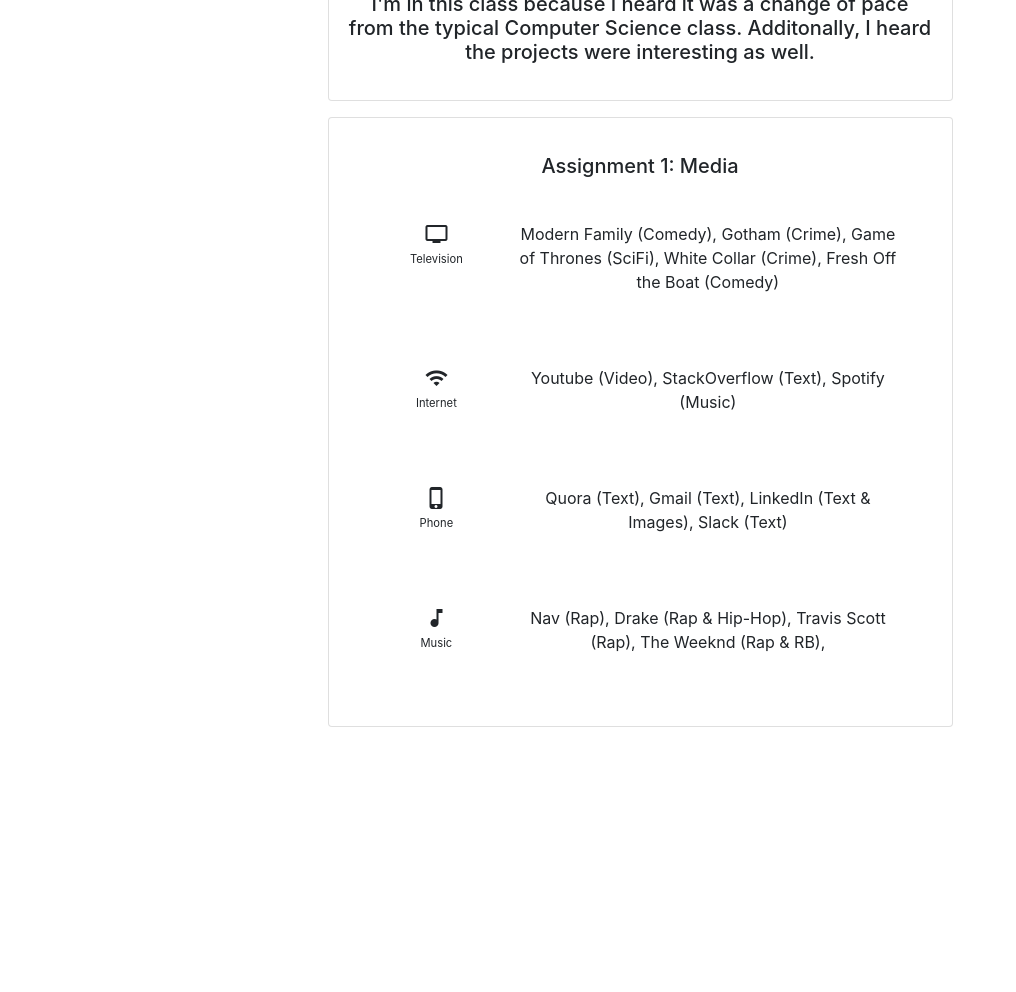
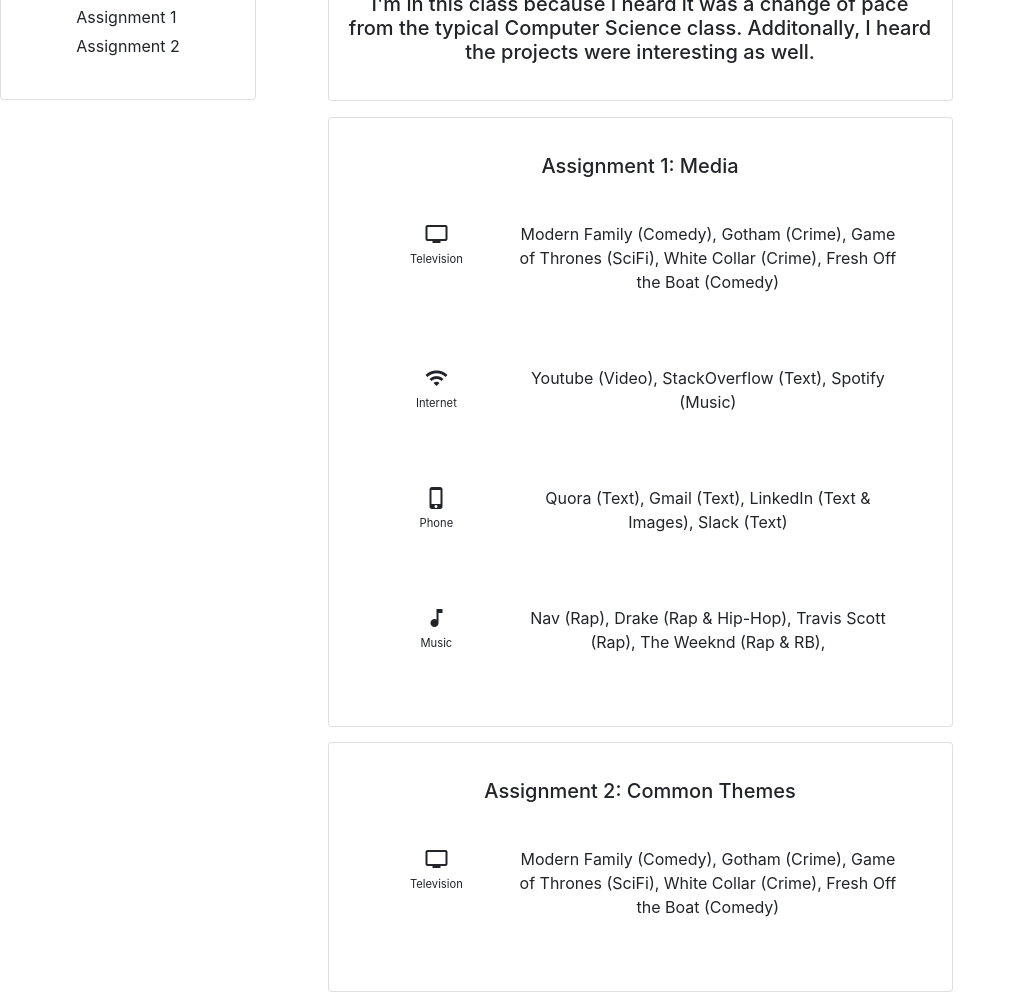
Before and after one commit to akun1/445website, a plain HTML site: page index.html in a window 1280 px wide. Shown: the part 272-1264 px from the top of the page, without its empty margins (0-1016 px from the left). Before the commit the page ends 999 px from the top, so only its background shows below. Drawn offline with nearby package versions, Linux system fonts and the light colour scheme.

Commit message:
added manu and assignment 2 bones

```diff
--- a/index.html
+++ b/index.html
@@ -13,7 +13,18 @@
 <body>
 	<div class="container-fluid" id="screen">
 		<div class="row">
-			<div class="col-sm-3"></div>
+			<div class="col-sm-3" text-center>
+				<div class="card text-center menu-card ">
+				    <div class="card-body text-center">
+						<p class="card-text">
+							<ul>
+								<li><a href="#a1">Assignment 1</a></li>
+								<li><a href="#a2">Assignment 2</a></li>
+							</ul>
+						</p>
+					</div>
+				</div>
+			</div>
 			<div class="col-sm-6 text-center">
 				<div class="card primary-card">
 				    <div class="card-body text-center">
@@ -29,7 +40,7 @@
 				<div class="card secondary-card">
 				    <div class="card-body text-center">
 						<p class="card-text">
-						<h5>Assignment 1: Media</h5>
+						<h5 id="a1">Assignment 1: Media</h5>
 						<h9>
 							<div class="card list-card no-border-list-card">
 								<div class="card-body text-center">
@@ -102,17 +113,34 @@
 						</p>
 					</div>
 				</div>
+				<div class="card secondary-card">
+				    <div class="card-body text-center">
+						<p class="card-text">
+						<h5 id="a2">Assignment 2: Common Themes</h5>
+						<h9>
+							<div class="card list-card no-border-list-card">
+								<div class="card-body text-center">
+									<p class="card-text">
+									    <div class="container-fluid">
+									    	<div class="row">
+									    		<div class="col-sm-3 card-list-icon-section text-center">
+									    			<i class="material-icons">tv</i><br>Television
+									    		</div>
+									    		<div class="col-sm-9 card-list-content-section">
+									    			Modern Family (Comedy), Gotham (Crime), Game of Thrones (SciFi), White Collar (Crime), Fresh Off the Boat (Comedy)
+									    		</div>
+									    	</div>
+									    </div>
+									</p>
+								</div>
+							</div>
+						</h9>
+						</p>
+					</div>
+				</div>
 			</div>
 			<div class="col-sm-3"></div>
 		</div>
-		<!--p>
-			<h1>Akash Kundu</h1>
-			<h2>Prompt</h2>
-			<p>
-
-				Also include a list of media you use every week -- you should subdivide the higher-level media (e.g. television), into more specific media (e.g. science fiction shows). Feel free to specify specific instances (e.g. Lost, Battlestar Galactica) although you do not need to specify all. As a starting point, remember that high-level media include telephones, television, movies, radio, music, computer games, email, instant messenger, etc.
-			</p>
-		</p-->
 	</div>
 </body>
 </html>
--- a/style.css
+++ b/style.css
@@ -33,6 +33,36 @@ body {
 	transition: all .2s ease-in-out;
 }
 
+.menu-card {
+	position: fixed;
+	left: 0;
+	top: 30vh;
+	width: 20vw;
+}
+
+.menu-card a {
+	text-decoration: none;
+	color: inherit;
+}
+
+.menu-card a:hover {
+	color: gray;
+}
+
+.menu-card li {
+	list-style-type: none;
+	padding: 0;
+	margin: 0;
+	margin-bottom: 5px;
+}
+
+.menu-card ul {
+	display: inline-block;
+	text-align: left;
+	padding: 0;
+	margin: 0;
+}
+
 .list-card {
 }
 
```
